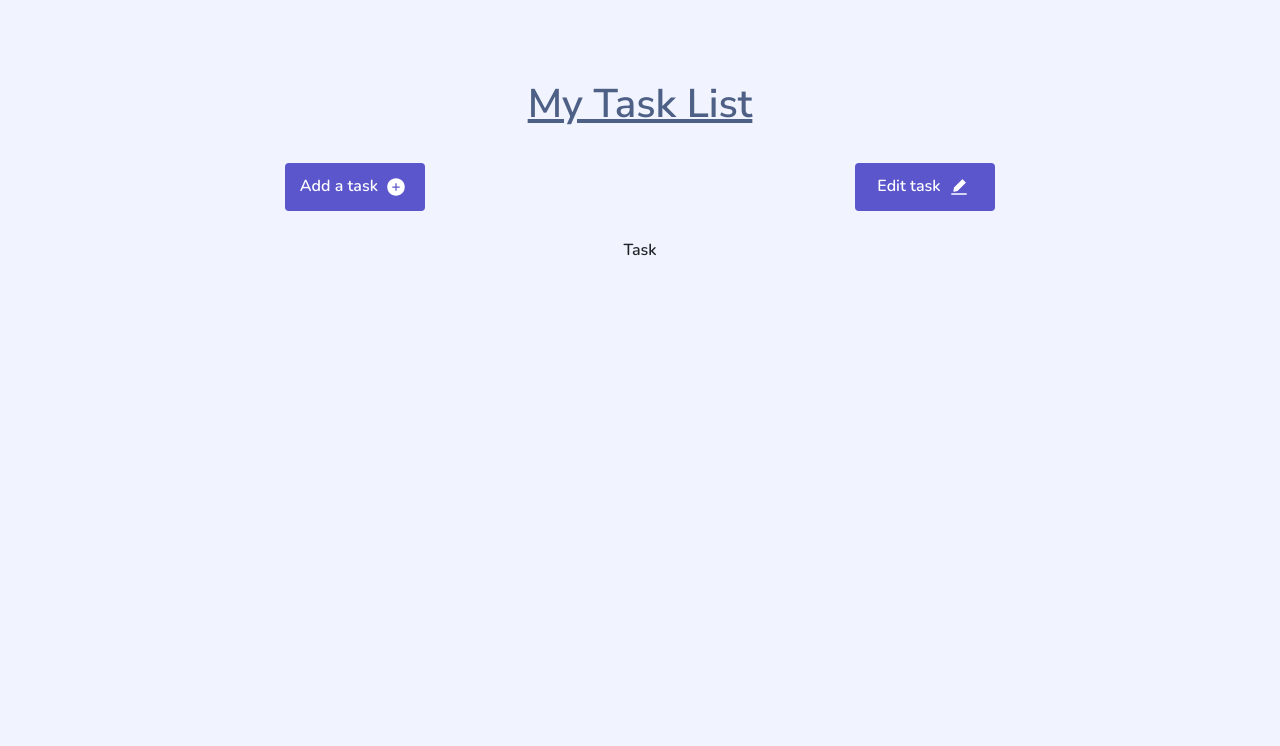
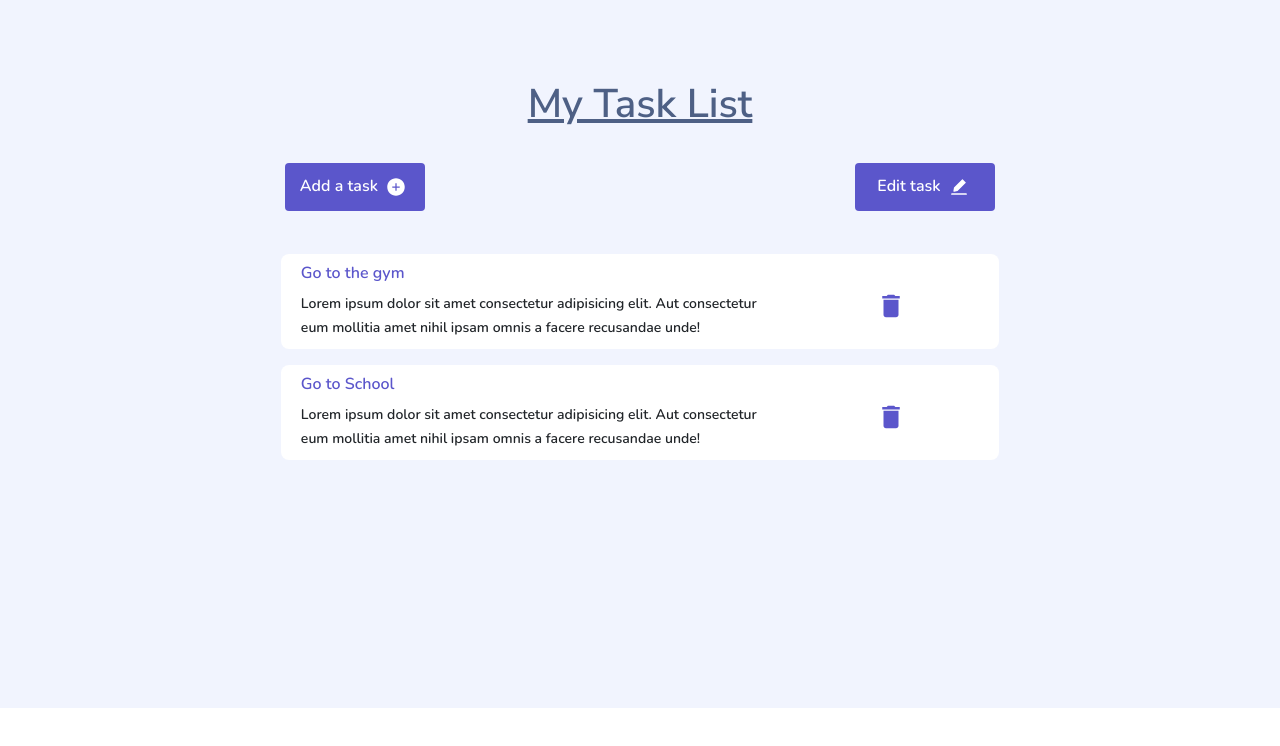
Before and after one commit to Marcos8060/React-Crud, a React (Create React App) app: page / in a window 1280 px wide. Shown: the top 746 px of the page. Built offline with nearby package versions, Linux system fonts and the light colour scheme.

Commit message:
styled the tasl card

```diff
--- a/src/App.css
+++ b/src/App.css
@@ -11,6 +11,8 @@ h1{
   padding-top: 10vh;
   color: #4E6085;
 }
-*{
+.app__body{
   background-color: var(--background);
+  padding-bottom: 29vh;
+  /* height: 100vh; */
 }
--- a/src/App.js
+++ b/src/App.js
@@ -5,7 +5,8 @@ import Task from './components/Task';
 
 function App() {
   return (
-    <div className='container'>
+    <div className="app__body">
+      <div className='container'>
       <h1 className='text-decoration-underline text-center'>My Task List</h1>
       <div className='row py-4'>
         <div className="col-md-6 text-center">
@@ -19,6 +20,7 @@ function App() {
            <Task />
       </div>
     </div>
+    </div>
   );
 }
 
--- a/src/assets/style.css
+++ b/src/assets/style.css
@@ -16,3 +16,30 @@
     margin: 4px;
     font-size: 20px;
 }
+.delete{
+    color: var(--button);
+    font-size: 30px;
+}
+.task__card{
+    background: white;
+    border-radius: 8px;
+    padding-top: 10px;
+    padding-bottom: 10px;
+    width: 77%;
+    margin-left: auto;
+    margin-right: auto;
+    padding-left: 20px;
+    margin-top: 2vh;
+    margin-bottom: 2vh;
+    cursor: pointer;
+    transform: scale(1, 1);
+    transition: transform 0.5s ease;
+}
+.task__card:hover{
+    transform: scale(1.1,1.1)
+}
+
+h6{
+    color: var(--button);
+    font-weight: bolder;
+}
--- a/src/components/Task.js
+++ b/src/components/Task.js
@@ -1,8 +1,33 @@
 import React from 'react'
+import { MdDelete } from 'react-icons/md'
+import '../assets/style.css'
 
 const Task = () => {
   return (
-    <div>Task</div>
+    <div>
+        <div className="task__card">
+            <h6>Go to the gym</h6>
+            <div className='row'>
+               <div className="col-md-8">
+              <small>Lorem ipsum dolor sit amet consectetur adipisicing elit. Aut consectetur eum mollitia amet nihil ipsam omnis a facere recusandae unde!</small>
+               </div>
+               <div className="col-md-4 text-center">
+              <MdDelete className='delete' />
+               </div>
+            </div>
+        </div>
+        <div className="task__card">
+            <h6>Go to School</h6>
+            <div className='row'>
+               <div className="col-md-8">
+              <small>Lorem ipsum dolor sit amet consectetur adipisicing elit. Aut consectetur eum mollitia amet nihil ipsam omnis a facere recusandae unde!</small>
+               </div>
+               <div className="col-md-4 text-center">
+              <MdDelete className='delete' />
+               </div>
+            </div>
+        </div>
+    </div>
   )
 }
 
```
